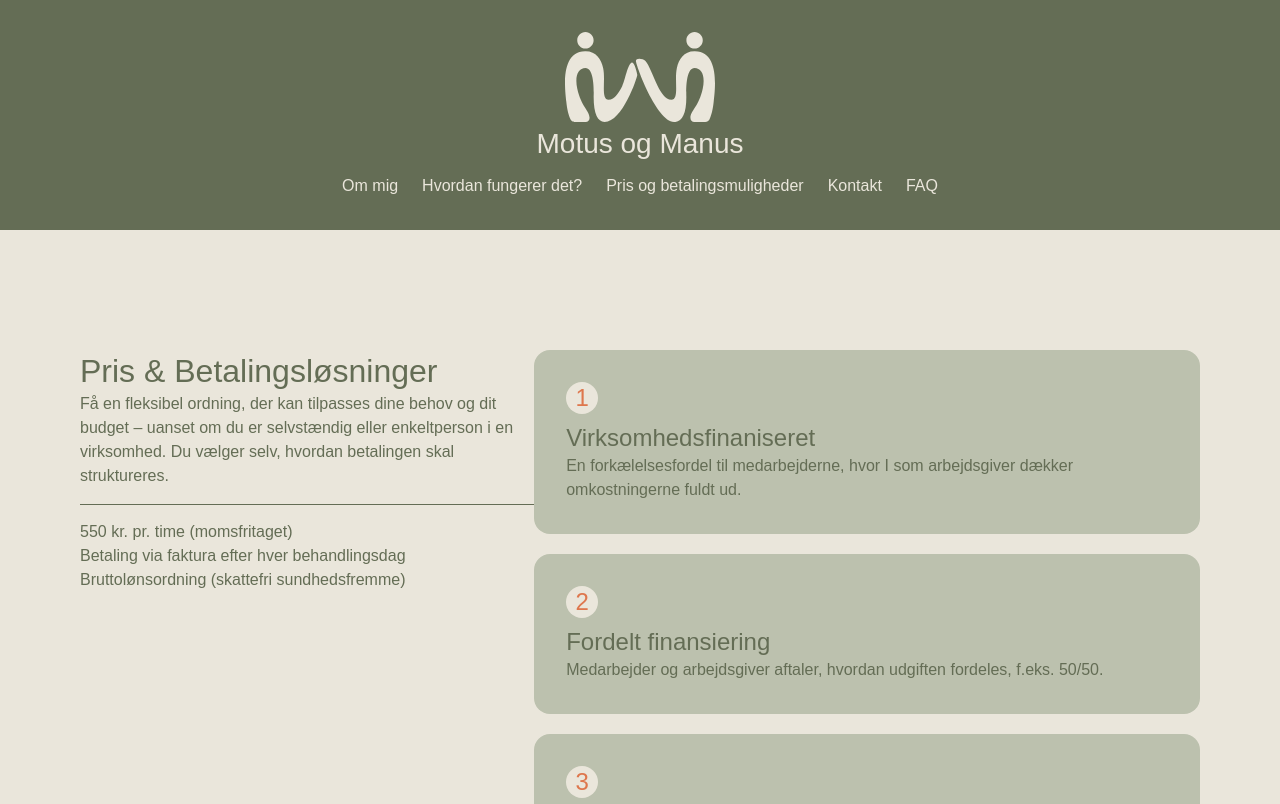
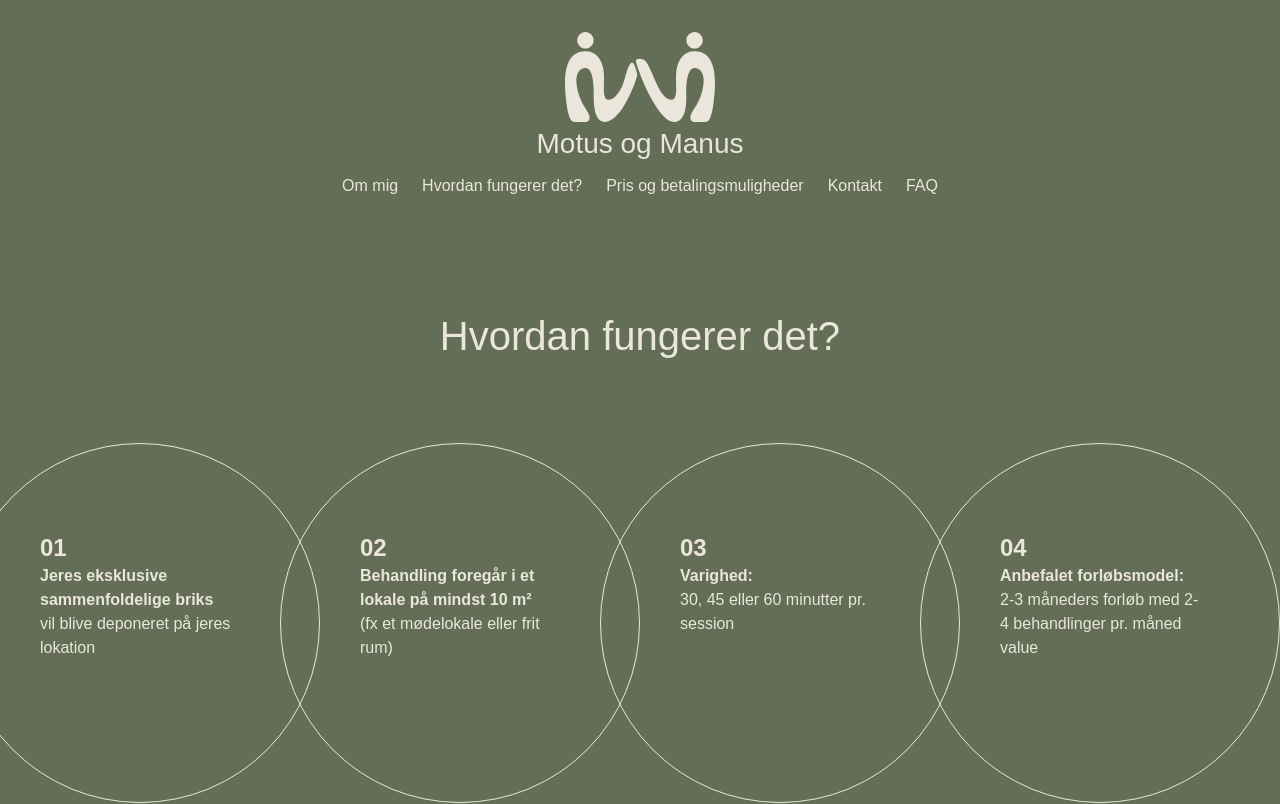
Before and after one commit to s0fiekm/webfeature_motus-manus, a Next.js app: page / in a window 1280 px wide. Shown: the top 804 px of the page. Built offline with nearby package versions, Linux system fonts and the light colour scheme; a web font is replaced by a local one.

Commit message:
how it works

```diff
--- a/src/app/page.js
+++ b/src/app/page.js
@@ -1,4 +1,5 @@
 import Contact from "@/components/Contact";
+import HowItWorks from "@/components/HowItWorks";
 import Prices from "@/components/Prices";
 import Trial from "@/components/Trial";
 
@@ -6,6 +7,7 @@ export default function Home() {
   return (
     <div>
       <main className="min-h-screen flex flex-col items-center justify-center">
+        <HowItWorks />
         <Prices />
         <Trial />
         <Contact />
--- /dev/null
+++ b/src/components/HowItWorks.jsx
@@ -0,0 +1,40 @@
+import React from "react";
+import HowItWorksCard from "./HowItWorksCard";
+
+export default function HowItWorks() {
+  return (
+    <section className="bg-primary w-full flex flex-col items-center gap-20 text-secondary py-20">
+      <h1>Hvordan fungerer det?</h1>
+      <div className="flex flex-row justify-center ">
+        <div className="-ml-10">
+          <HowItWorksCard
+            number="01"
+            title="Jeres eksklusive sammenfoldelige briks"
+            text=" vil blive deponeret på jeres lokation"
+          />
+        </div>
+        <div className="-ml-10">
+          <HowItWorksCard
+            number="02"
+            title="Behandling foregår i et lokale på mindst 10 m²"
+            text="(fx et mødelokale eller frit rum)"
+          />
+        </div>
+        <div className="-ml-10">
+          <HowItWorksCard
+            number="03"
+            title="Varighed:"
+            text="30, 45 eller 60 minutter pr. session"
+          />
+        </div>
+        <div className="-ml-10">
+          <HowItWorksCard
+            number="04"
+            title="Anbefalet forløbsmodel: "
+            text="2-3 måneders forløb med 2-4 behandlinger pr. måned value"
+          />
+        </div>
+      </div>
+    </section>
+  );
+}
--- /dev/null
+++ b/src/components/HowItWorksCard.jsx
@@ -0,0 +1,15 @@
+import React from "react";
+
+export default function HowItWorksCard({number, title, text}) {
+  return (
+    <div className="flex items-center justify-center ">
+      <div className="w-[360px] h-[360px] border border-secondary rounded-full flex flex-col justify-start text-secondary pt-22">
+        <div className="w-[200px] mx-auto">
+          <h3 className="font-bold ">{number}</h3>
+          <p className="font-bold">{title}</p>
+          <p>{text}</p>
+        </div>
+      </div>
+    </div>
+  );
+}
```
